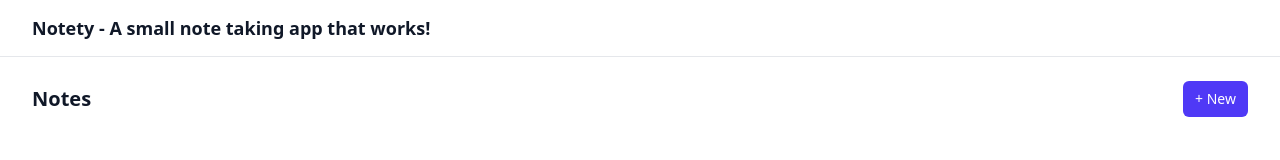
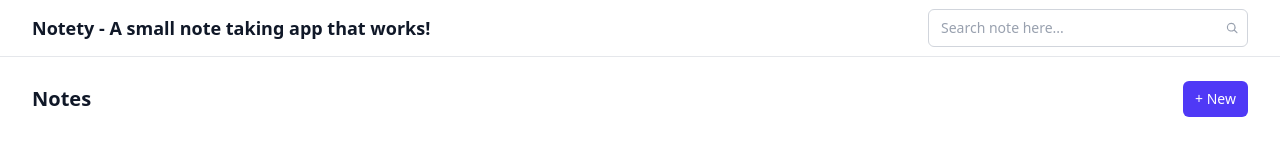
Before and after one commit to atienza-pd/notety, an Angular app: page /notes in a window 1280 px wide. Shown: the top 160 px of the page. Built offline with nearby package versions, Linux system fonts and the light colour scheme.

Commit message:
#23 Add Search Notes functionality

```diff
--- a/src/app/features/notes/notes.component.ts
+++ b/src/app/features/notes/notes.component.ts
@@ -1,9 +1,17 @@
-import { Component, OnDestroy, effect, inject, signal } from '@angular/core';
+import {
+  Component,
+  OnDestroy,
+  computed,
+  effect,
+  inject,
+  signal,
+} from '@angular/core';
 import { ActivatedRoute, Params, Router, RouterLink } from '@angular/router';
 import { NotesService } from './notes.service';
 import { NoteList } from '../models/note.model';
 import { NoteDetailsComponent } from './note-details.component';
 import { toSignal } from '@angular/core/rxjs-interop';
+import { SearchService } from '../../shared/services/search.service';
 
 @Component({
   selector: 'app-notes',
@@ -19,6 +27,23 @@ export class NotesComponent implements OnDestroy {
   private readonly router = inject(Router);
   private readonly qp = toSignal(this.route.queryParamMap, {
     initialValue: this.route.snapshot.queryParamMap,
+  });
+  private readonly searchSvc = inject(SearchService);
+  readonly searchTerm = this.searchSvc.debouncedTerm;
+
+  readonly filteredNotes = computed(() => {
+    const term = this.searchTerm().trim().toLowerCase();
+    const list = this.notesSvc.notes();
+
+    if (!term) {
+      return list;
+    }
+
+    return list.filter(
+      (n) =>
+        (n.title ?? '').toLowerCase().includes(term) ||
+        n.content.toLowerCase().includes(term)
+    );
   });
 
   // dialog state
@@ -56,7 +81,8 @@ export class NotesComponent implements OnDestroy {
   });
 
   notes(): NoteList {
-    return this.notesSvc.notes();
+    // keep existing API but route to filtered list so other code doesn't change
+    return this.filteredNotes();
   }
 
   removeNote(index: number): void {
--- a/src/app/shared/navbar/navbar.component.html
+++ b/src/app/shared/navbar/navbar.component.html
@@ -1,7 +1,39 @@
 <nav class="w-full bg-white border-b border-gray-200">
   <div class="mx-auto max-w-7xl px-4 sm:px-6 lg:px-8">
-    <div class="h-14 flex items-center">
+    <div class="h-14 flex items-center justify-between">
       <div class="text-lg font-semibold text-gray-900">{{ title() }}</div>
+
+      <!-- Search (right-aligned) -->
+      @if (!hideSearch()) {
+      <div class="relative w-full max-w-xs">
+        <input
+          type="text"
+          class="block w-full rounded-md border border-gray-300 py-2 pr-9 pl-3 text-sm placeholder:text-gray-400 focus:border-indigo-500 focus:ring-1 focus:ring-indigo-500"
+          placeholder="Search note here..."
+          [value]="searchTerm()"
+          (input)="onInput($event)"
+          aria-label="Search notes"
+        />
+        <!-- Icon on the right inside input -->
+        <span
+          class="pointer-events-none absolute inset-y-0 right-0 flex items-center pr-2 text-gray-400"
+        >
+          <!-- simple magnifier glyph -->
+          <svg
+            xmlns="http://www.w3.org/2000/svg"
+            viewBox="0 0 20 20"
+            fill="currentColor"
+            class="h-4 w-4"
+          >
+            <path
+              fill-rule="evenodd"
+              d="M9 3.5a5.5 5.5 0 1 0 3.473 9.784l3.121 3.122a.75.75 0 1 0 1.06-1.06l-3.121-3.122A5.5 5.5 0 0 0 9 3.5ZM5 9a4 4 0 1 1 8 0 4 4 0 0 1-8 0Z"
+              clip-rule="evenodd"
+            />
+          </svg>
+        </span>
+      </div>
+      }
     </div>
   </div>
 </nav>
--- a/src/app/shared/navbar/navbar.component.ts
+++ b/src/app/shared/navbar/navbar.component.ts
@@ -1,4 +1,7 @@
-import { Component, input } from '@angular/core';
+import { Component, input, inject, computed } from '@angular/core';
+import { SearchService } from '../services/search.service';
+import { NavigationEnd, Router } from '@angular/router';
+import { signal } from '@angular/core';
 
 @Component({
   selector: 'app-navbar',
@@ -8,4 +11,28 @@ import { Component, input } from '@angular/core';
 })
 export class NavbarComponent {
   public readonly title = input.required<string>();
+  private readonly searchSvc = inject(SearchService);
+  private readonly router = inject(Router);
+  private readonly currentUrl = signal<string>(this.router.url);
+  // update currentUrl on navigation end
+  constructor() {
+    this.router.events.subscribe((e) => {
+      if (e instanceof NavigationEnd) {
+        this.currentUrl.set(this.router.url);
+      }
+    });
+  }
+  protected readonly searchTerm = this.searchSvc.term;
+  protected readonly hideSearch = computed(() => {
+    const url = this.currentUrl();
+    // Hide on edit-note route: /notes/:id and /notes/new
+    // Allow search on /notes and /notes?view=...
+    const clean = url.split('?')[0];
+    return clean.startsWith('/notes/');
+  });
+
+  protected onInput(ev: Event): void {
+    const value = (ev.target as HTMLInputElement).value ?? '';
+    this.searchSvc.setTerm(value);
+  }
 }
--- /dev/null
+++ b/src/app/shared/services/search.service.ts
@@ -0,0 +1,25 @@
+import { Injectable, effect, signal } from '@angular/core';
+
+@Injectable({ providedIn: 'root' })
+export class SearchService {
+  // raw term updates immediately on input
+  readonly term = signal<string>('');
+  // debounced term used by consumers to avoid filtering too often
+  readonly debouncedTerm = signal<string>('');
+
+  private readonly debounceMs = 300;
+
+  // keep a debounced mirror of `term`
+  private readonly debounceEffect = effect((onCleanup) => {
+    const value = this.term();
+    const handle = setTimeout(
+      () => this.debouncedTerm.set(value),
+      this.debounceMs
+    );
+    onCleanup(() => clearTimeout(handle));
+  });
+
+  setTerm(value: string): void {
+    this.term.set(value);
+  }
+}
```
